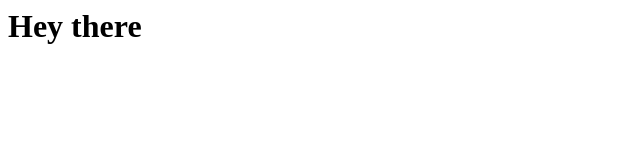
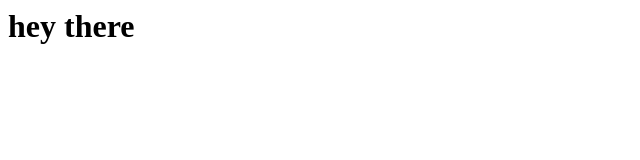
Before and after one commit to raksharao04/Mycodes, a plain HTML site: page index.html in a window 1280 px wide. Shown: the whole page, without its empty margins (0-640 px from the left). Drawn offline with Linux system fonts and the light colour scheme.

Commit message:
Update index.html

```diff
--- a/index.html
+++ b/index.html
@@ -1,5 +1,5 @@
 <html>
 <body>
-<h1> Hey there </h1>
+<h1> hey there </h1>
 </body>
 </html>
```
